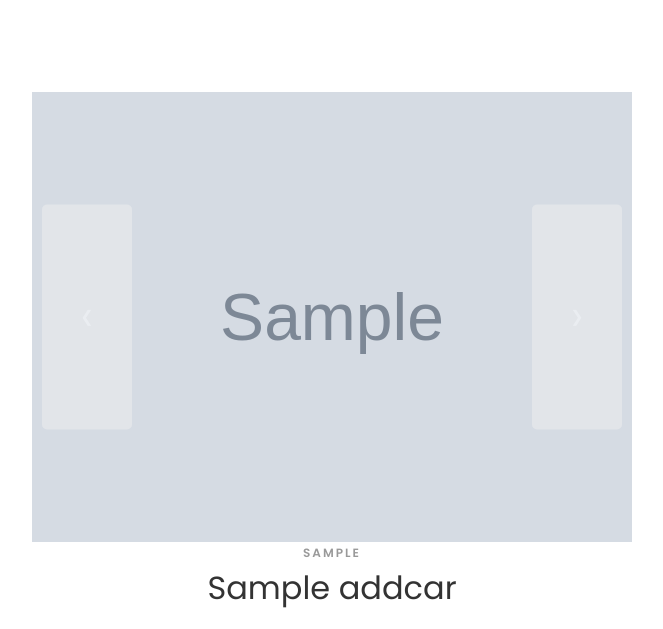
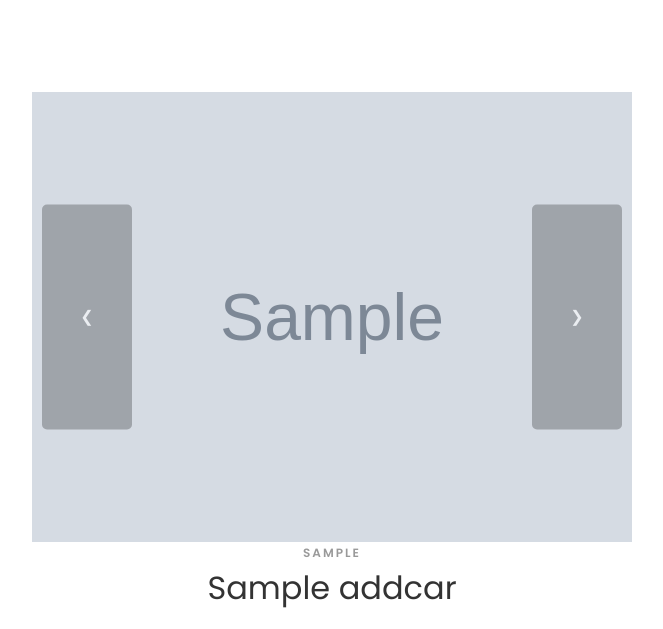
Before and after one commit to gurjar09/Carvan, a Django app: page /car-single/1/ in a window 1280 px wide. Shown: the part 604-1233 px from the top of the page, without its empty margins (308-971 px from the left). Run offline with Django 5.2, Linux system fonts and the light colour scheme; tables that the repository leaves empty hold one stand-in row (values such as "Sample post"); grey boxes marked "Sample" are stand-in pictures; some libraries are stand-ins or nearby versions; some web fonts are replaced.

Commit message:
car details commit

```diff
--- a/template/car-single.html
+++ b/template/car-single.html
@@ -55,7 +55,7 @@
 			top: 50%;
 			transform: translateY(-50%);
 			cursor: pointer;
-			/* background: rgba(0, 0, 0, 0.5); */
+			background: rgba(0, 0, 0, 0.5);
 			color: #fff;
 			border: none;
 			padding: 10px;
```
